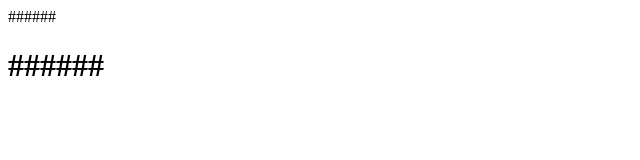
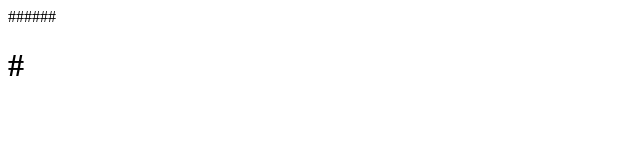
Before and after one commit to shijia22/git-demo, a plain HTML site: page index.html in a window 1280 px wide. Shown: the whole page, without its empty margins (0-640 px from the left). Drawn offline with Linux system fonts and the light colour scheme.

Commit message:
fix: XXXXX

```diff
--- a/index.html
+++ b/index.html
@@ -8,7 +8,7 @@
 </head>
 <body>
   <div>######</div>
-  <h1>######</h1>
+  <h1>#</h1>
   <h2></h2>
 </body>
 </html>
```
